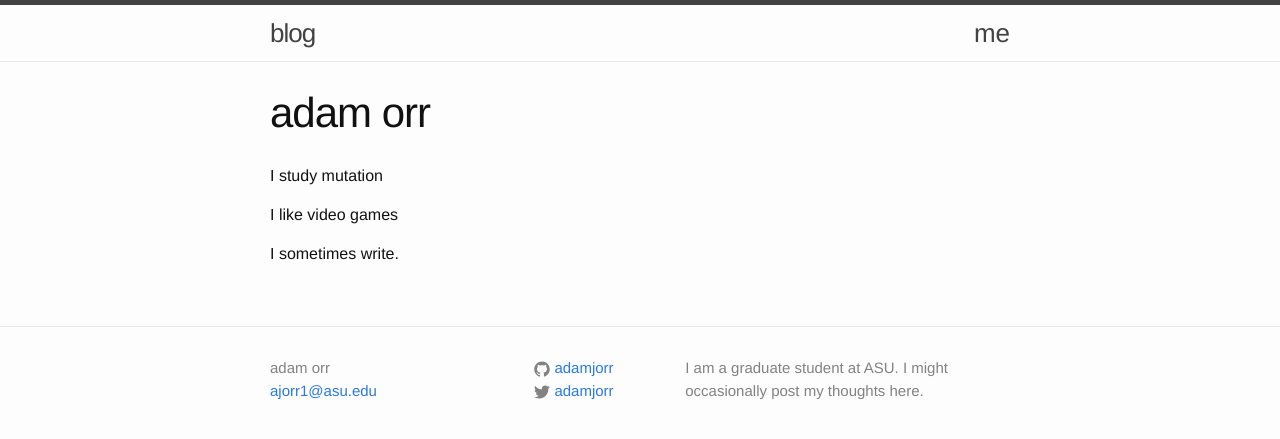
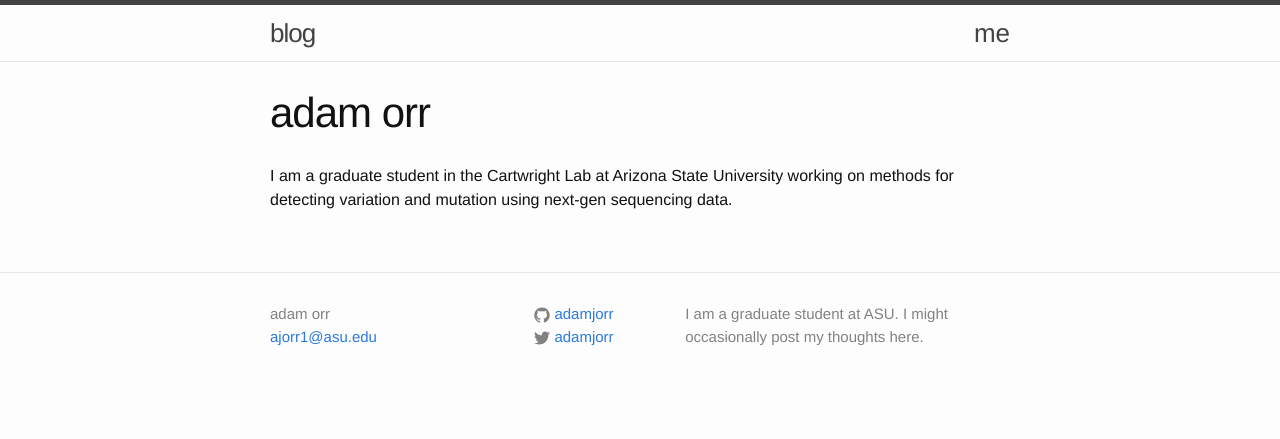
Before and after one commit to adamjorr/adamjorr.github.io, a Jekyll site: the page built from index.md, in a window 1280 px wide. Shown: the top 439 px of the page. Built offline with Jekyll 4.4.1, drawn with Linux system fonts in a browser that asks for light colours; nearby versions of some CDN libraries.

Commit message:
Update index.md

```diff
--- a/index.md
+++ b/index.md
@@ -3,8 +3,4 @@ layout: page
 title: adam orr
 ---
 
-I study mutation
-
-I like video games
-
-I sometimes write.
+I am a graduate student in the Cartwright Lab at Arizona State University working on methods for detecting variation and mutation using next-gen sequencing data.
```
